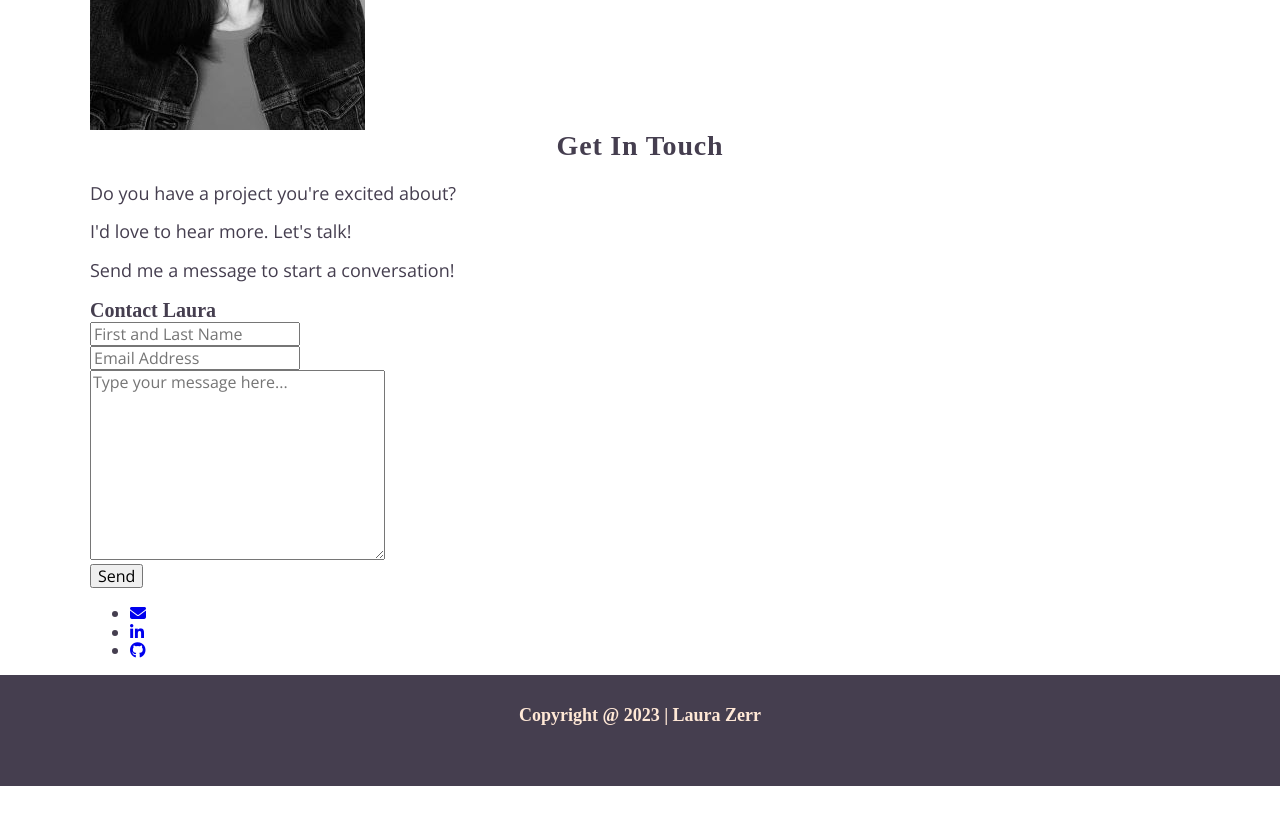
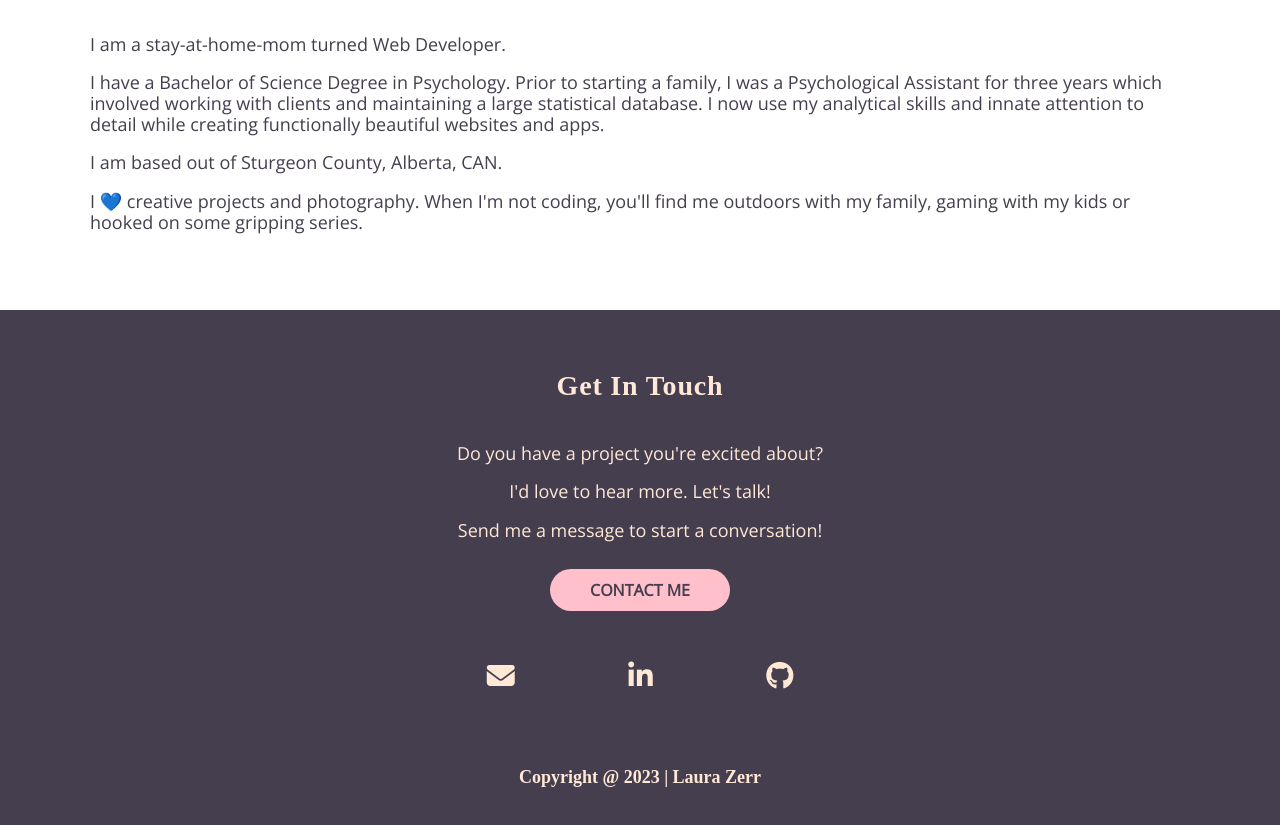
Before and after one commit to ll-zerr/lz-portfolio, a website built with Parcel: page index.html in a window 1280 px wide. Shown: the part 7200-8025 px from the top of the page. Before the commit the page ends 7986 px from the top, so only its background shows below. Built offline with nearby package versions, Linux system fonts and the light colour scheme; a web font is replaced by a local one.

Commit message:
Update contact section

```diff
--- a/css/main.css
+++ b/css/main.css
@@ -102,7 +102,7 @@ body {
   color: #453E4F;
   margin: 0;
   font-family: 'Open Sans', sans-serif;
-  font-size: 1em;
+  font-size: 1rem;
 }
 
 h1, h2, h3, h4, h5 {
@@ -159,6 +159,10 @@ header, footer {
 }
 
 /**** Navigation Bar ****/
+.logo {
+  display: none;
+}
+
 .nav-bar {
   padding-bottom: 60px;
 }
@@ -275,8 +279,93 @@ h1 {
   text-transform: uppercase;
 }
 
+/* About Styles */
+#about {
+  padding: 60px 0;
+}
+
+.about-img figure {
+  text-align: center;
+  margin: 40px 0;
+}
+
 /* Contact Styles */
 
+h4 {
+  margin-bottom: 20px;
+}
+
+#contact {
+  background-color: #453e4f;
+  color: #ffe8d6;
+  padding: 60px 0 30px 0;
+}
+
+#contact .content-wrapper {
+  max-width: 420px;
+}
+
+.contact-text {
+  margin: 40px 0;
+  text-align: center;
+}
+
+.contact-button {
+  text-align: center;
+  margin: 40px 0 60px 0;
+}
+
+.btn {
+  color: #453E4F;
+  background-color: pink;
+  border-radius: 30px;
+  font-weight: bold;
+  padding: 10px 40px;
+  text-transform: uppercase;
+  text-decoration: none;
+}
+
+/* .contact-form {
+  margin: 30px 0;
+}
+
+.contact-form form {
+  display: flex;
+  flex-direction: column;
+  justify-content: center;
+  align-items: center;
+}
+
+.contact-form input {
+ border-radius: 10px;
+ margin-bottom: 20px;
+ padding: 15px 5px;
+ width: 270px;
+}
+
+.contact-form textarea {
+  border-radius: 10px;
+  padding: 15px 5px;
+}
+
+.contact-form button {
+  margin: 20px 0;
+  padding: 10px 25px;
+  border-radius: 10px;
+} */
+
+.social-icons ul {
+  display: flex;
+  justify-content: space-around;
+  align-items: center;
+  list-style-type: none;
+  padding-left: 0;
+}
+
+.social-icons ul li a {
+  color: #ffe8d6;
+  font-size: 1.75rem;
+}
 
 /* ==========================================================================
    Helper classes
--- a/index.html
+++ b/index.html
@@ -41,10 +41,10 @@
     <div class="content-wrapper">
 
       <nav class="nav-bar">
-        <!-- <div class="logo">
+        <div class="logo">
           <i class="fa-solid fa-code"></i>
           <h4>Laura Zerr | Web Developer</h4>
-        </div>  -->
+        </div>
 
         <ul class="nav-list">
           <li><a class="nav-item" href="#work">Projects</a></li>
@@ -193,6 +193,10 @@
       <div class="content-wrapper">
         <h2 class="headline">About</h2>
 
+        <div class="about-img">
+          <figure><img src="img/profile-pict.jpg" alt="Profile photo."></figure>
+        </div>
+
         <div class="about-content">
           <div class="about-text">
             <p>I am a stay-at-home-mom turned Web Developer.</p>
@@ -202,9 +206,6 @@
           </div>
         </div>
 
-        <div class="about-img">
-          <figure><img src="img/profile-pict.jpg" alt="Profile photo."></figure>
-        </div>
       </div>
     </section>
 
@@ -216,27 +217,30 @@
           <p>Do you have a project you're excited about?</p>
           <p>I'd love to hear more. Let's talk!</p>
           <p>Send me a message to start a conversation!</p>
+          <div class="contact-button"><a href="mailto:hello@laurazerr.com" class="btn">Contact Me</a></div>
         </div>
 
-        <div class="contact-form">
+        <!-- <div class="contact-form">
           <h4>Contact Laura</h4>
+          <form class="" action="mailto:hello@laurazerr.com" method="post" enctype="text/plain">
           <div class="name">
-            <label for="">
+            <label for="messaging name">
               <input type="text" name="name" placeholder="First and Last Name">
             </label>
           </div>
           <div class="email">
-            <label for="">
+            <label for="messaging email">
               <input type="text" name="_replyto" placeholder="Email Address">
             </label>
           </div>
           <div class="message">
-            <label for="">
+            <label for="message box">
               <textarea name="message" id="message" placeholder="Type your message here..." cols="30" rows="10"></textarea>
             </label>
           </div>
           <button type="submit">Send</button>
-        </div>
+          </form>
+        </div> -->
 
         <div class="social-icons">
           <ul>
```
